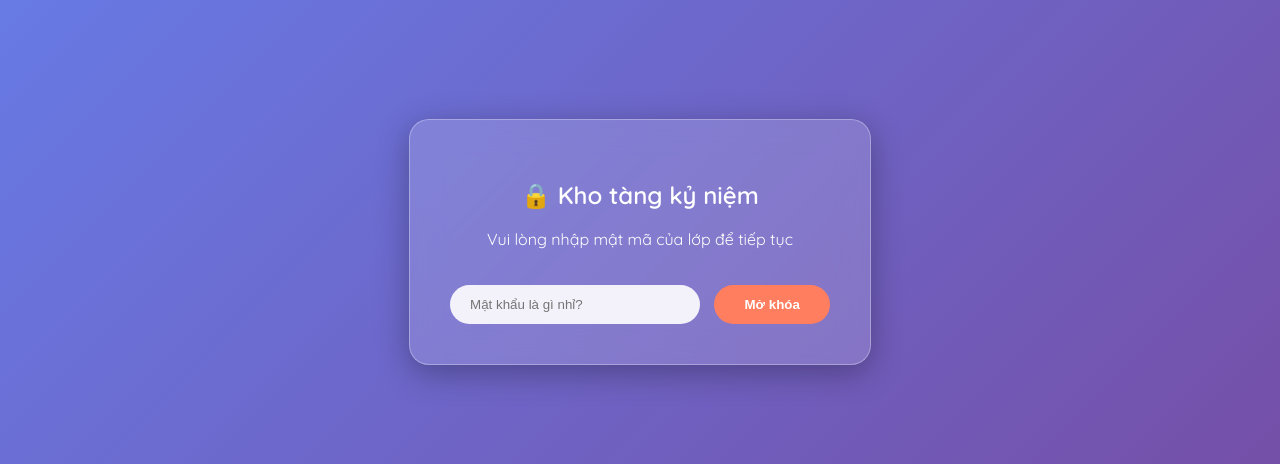
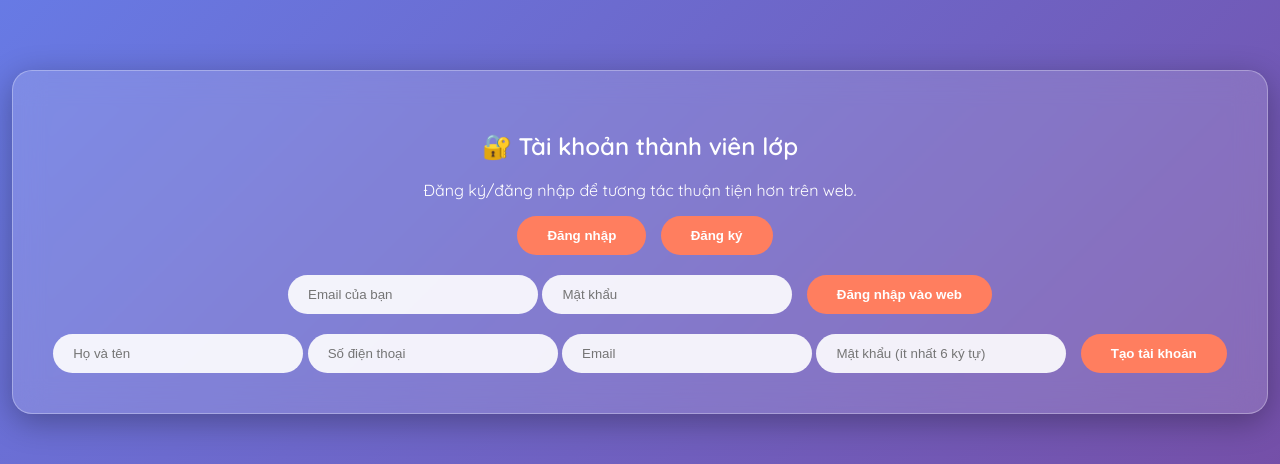
Before and after one commit to dinhnguyen27/kyniem-lop, a plain HTML site: page index.html in a window 1280 px wide. Shown: the part 158-622 px from the top of the page. Drawn offline with nearby package versions, Linux system fonts and the light colour scheme.

Commit message:
Update index.html

```diff
--- a/index.html
+++ b/index.html
@@ -45,15 +45,33 @@
     <audio id="bg-music" loop></audio>
 </div>
 
-    </div>
 
     <div id="password-screen">
-        <div class="lock-box">
-            <h2>🔒 Kho tàng kỷ niệm</h2>
-            <p>Vui lòng nhập mật mã của lớp để tiếp tục</p>
-            <input type="password" id="pass-input" placeholder="Mật khẩu là gì nhỉ?">
-            <button onclick="checkPassword()">Mở khóa</button>
-            <p id="error-msg" style="color: #ff4d4d; display: none; margin-top: 10px;">Sai mật mã rồi bạn ơi! 🤫</p>
+        <div class="lock-box auth-box">
+            <h2>🔐 Tài khoản thành viên lớp</h2>
+            <p>Đăng ký/đăng nhập để tương tác thuận tiện hơn trên web.</p>
+
+            <div class="auth-tabs">
+                <button id="tab-login" class="auth-tab active" onclick="switchAuthTab('login')">Đăng nhập</button>
+                <button id="tab-register" class="auth-tab" onclick="switchAuthTab('register')">Đăng ký</button>
+            </div>
+
+            <div id="auth-login" class="auth-panel active">
+                <input type="email" id="login-email" placeholder="Email của bạn">
+                <input type="password" id="login-password" placeholder="Mật khẩu">
+                <button onclick="checkPassword()">Đăng nhập vào web</button>
+            </div>
+
+            <div id="auth-register" class="auth-panel">
+                <input type="text" id="register-name" placeholder="Họ và tên">
+                <input type="tel" id="register-phone" placeholder="Số điện thoại">
+                <input type="email" id="register-email" placeholder="Email">
+                <input type="password" id="register-password" placeholder="Mật khẩu (ít nhất 6 ký tự)">
+                <button onclick="registerAccount()">Tạo tài khoản</button>
+            </div>
+
+            <p id="error-msg" style="color: #ff4d4d; display: none; margin-top: 12px;"></p>
+            <p id="auth-success" style="color: #73ffca; display: none; margin-top: 8px;"></p>
         </div>
     </div>
 
@@ -61,6 +79,10 @@
         <header>
             <h1>Hành Trình Thanh Xuân</h1>
             <p>Nơi lưu giữ những mảnh ghép thời học sinh</p>
+            <div class="user-chip">
+                <span id="current-user-display">Bạn chưa đăng nhập</span>
+                <button onclick="logoutUser()">Đăng xuất</button>
+            </div>
         </header>
 
         <div class="countdown-container">
@@ -134,13 +156,7 @@
 
 </div>
 
-        <div id="leaf-container"></div>
-        <div style="text-align: center; margin-bottom: 20px;">
-            <small style="color: #666; cursor: pointer; text-decoration: underline;"
-                onclick="changeMyName()">
-                Đổi tên bình luận
-            </small>
-        </div>
+
 
     </div>
 
```
